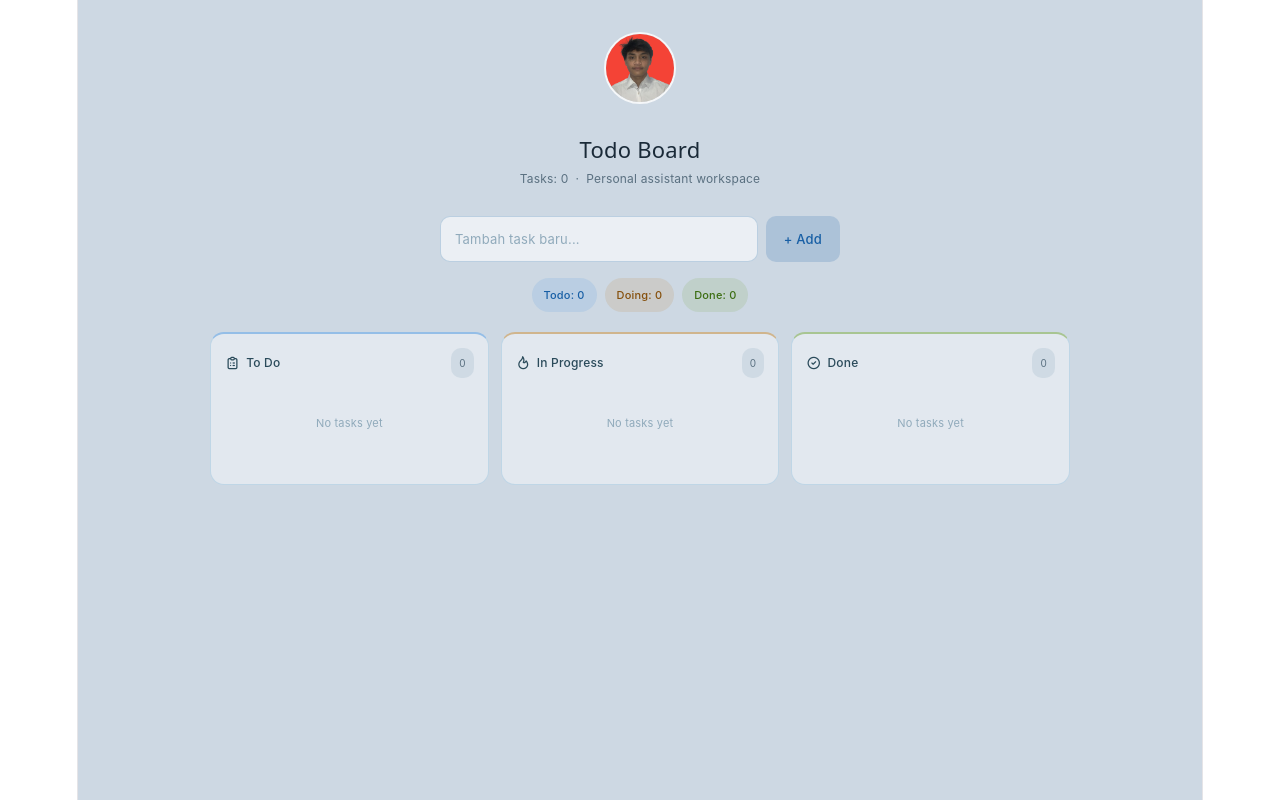
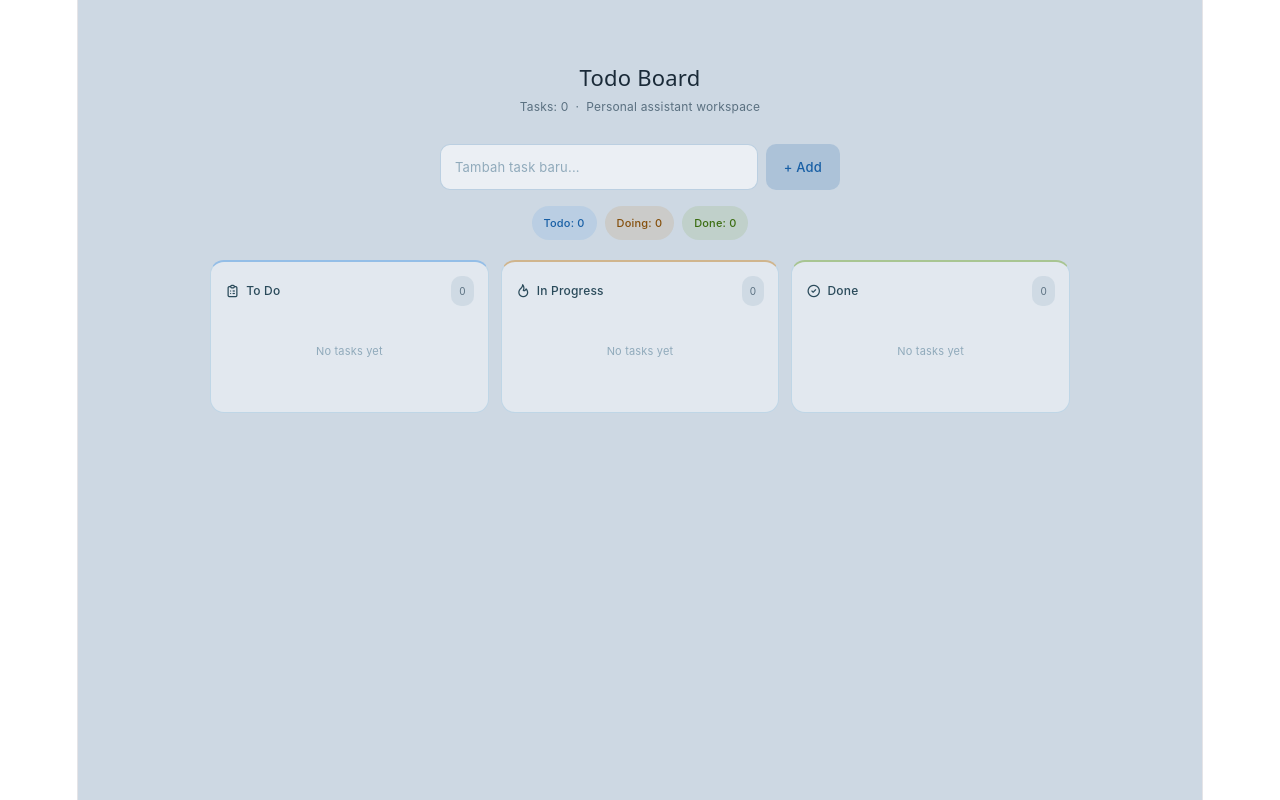
Before and after one commit to rafhaaal140-arch/todolist, a React (Vite) app: page / in a window 1280 px wide. Built offline with nearby package versions, Linux system fonts and the light colour scheme.

Commit message:
Update App.tsx

```diff
--- a/src/App.tsx
+++ b/src/App.tsx
@@ -39,14 +39,7 @@ function App() {
 
   return (
     <div className="app-bg">
-      {/* Avatar */}
-      <div className="avatar-wrap">
-        <img
-          src="public/background.png"
-          alt="Foto Profil"
-          className="avatar-img"
-        />
-      </div>
+
 
       {/* Header */}
       <h1 className="app-title">Todo Board</h1>
```
